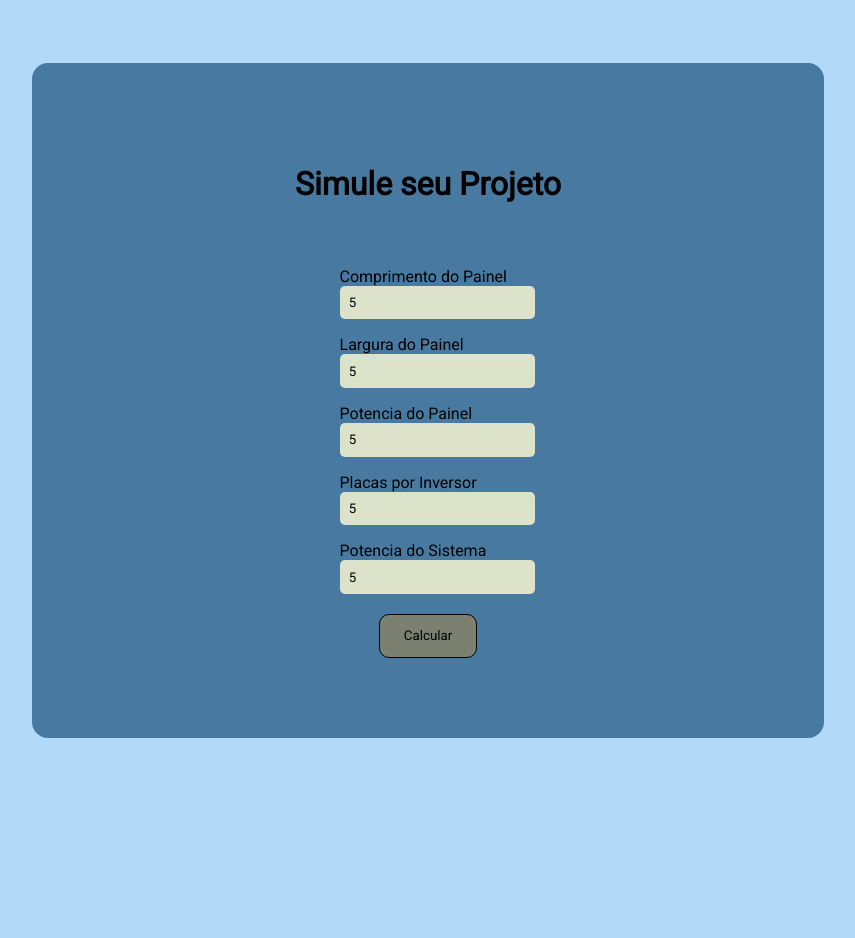
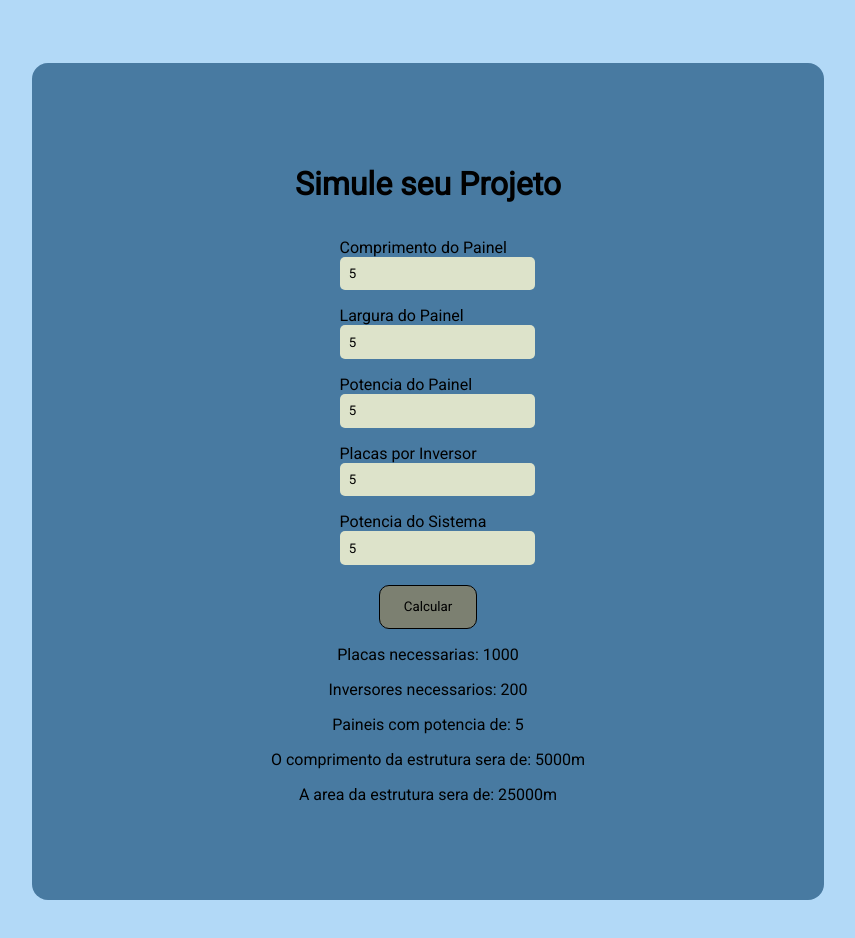
Before and after one commit to ViniciosToledo/desafioFullstack, a React (Vite) app: page / in a window 1280 px wide. Both pictures are taken after typing "5", "5", "5", "5", "5" into the empty fields and a click on the button "Calcular". Shown: the top 938 px of the page, without its empty margins (212-1067 px from the left). Before the commit the page ends 801 px from the top, so only its background shows below. Built offline with nearby package versions, Linux system fonts and the light colour scheme; no server answers; the database is empty.

Commit message:
Finalização do formulario na pagina de calculo

```diff
--- a/src/routes/calculo/calculo.css
+++ b/src/routes/calculo/calculo.css
@@ -44,7 +44,7 @@ input{
 }
 
 h1{
-    margin-bottom: 1.5em;
+    margin-bottom: .6em;
     color: black;
 }
 
@@ -55,3 +55,7 @@ button{
     border: 1px solid;
     background-color: #7c8071;
 }
+
+.resultadoContainer{
+    text-align: center;
+}
--- a/src/routes/calculo/calculo.jsx
+++ b/src/routes/calculo/calculo.jsx
@@ -1,20 +1,18 @@
-import { useEffect, useState } from 'react'
-import { getDocs } from "firebase/firestore";
-import calculosDB from '../../services/firebaseConfig';
+import { useState } from 'react'
 import './calculo.css'
 
 function Calculo() {
 
-  useEffect(()=>{
-    const getCalculos = async () => {
-      const data = await getDocs(calculosDB)
-      setCalculos(data.docs.map((doc)=>({...doc.data(), id: doc.id})))
-    }
-    getCalculos()
-  },[])
+  //Variaveis usadas para calcular o sistema
+  const [resultado, setResultado] = useState()
+  const [comprimentoPainel, setComprimentoPainel] = useState()
+  const [larguraPainel, setLarguraPainel] = useState()
+  const [potenciaPainel, setPotenciaPainel] = useState()
+  const [placasPorInversor, setPlacasPorInversor] = useState()
+  const [potenciaSistema, setPotenciaSistema] = useState()
+  const [validator, setValidator] = useState(false)
 
-  const [calculos, setCalculos] = useState([])
-
+  //Função responsavel pelo calculo do sistema
   function calcularSistema(POTENCIA_PAINEL,COMPRIMENTO_PAINEL,POTENCIA_TOTAL,LARGURA_PAINEL,MAXIMO_PLACAS_POR_INVERSOR) {
 
     const potenciaPorPlaca = POTENCIA_PAINEL / 1000; // Potência por placa em KW
@@ -32,16 +30,18 @@ function Calculo() {
     };
   }
 
-  function calcular(e){
+  //Função que captura os dados do formulario e chama a função de calculo do sistema
+  function capturarInputs(e){
     e.preventDefault()
-    const inputComprimento = parseFloat(document.querySelector('#comprimetoPainel').value)
-    const inputLargura = parseFloat(document.querySelector('#larguraPainel').value)
-    const inputPotencia = parseFloat(document.querySelector('#potenciaPainel').value)
-    const inputPlacasPorInversor = parseFloat(document.querySelector('#placasPorInversor').value)
-    const inputPotenciaTotal = parseFloat(document.querySelector('#potenciaTotal').value)
 
-    const resultado =calcularSistema(inputPotencia, inputComprimento, inputPotenciaTotal, inputLargura, inputPlacasPorInversor)
-    return resultado
+    if (comprimentoPainel>0 && larguraPainel>0 && potenciaPainel>0 && placasPorInversor>0 && potenciaSistema>0) {
+      setResultado(calcularSistema(potenciaPainel, comprimentoPainel, potenciaSistema, larguraPainel, placasPorInversor))
+      setValidator(false)
+    }
+
+    else{
+      setValidator(true)
+    }
   }
 
 
@@ -52,31 +52,46 @@ function Calculo() {
         <form>
           <div className='inputContainer'>
             <label htmlFor="comprimetoPainel" className='comprimetoPainel'>Comprimento do Painel</label>
-            <input type="number" name="comprimetoPainel" id="comprimetoPainel" placeholder='10m' />
+            <input type="number" name="comprimetoPainel" id="comprimetoPainel" placeholder='10m' onChange={(e) => setComprimentoPainel(e.target.value)} />
           </div>
 
           <div className='inputContainer'>
             <label htmlFor="larguraPainel">Largura do Painel</label>
-            <input type="number" name="larguraPainel" id="larguraPainel" placeholder='2m' />
+            <input type="number" name="larguraPainel" id="larguraPainel" placeholder='2m' onChange={(e) => setLarguraPainel(e.target.value)} />
           </div>
 
           <div className='inputContainer'>
             <label htmlFor="potenciaPainel">Potencia do Painel</label>
-            <input type="number" name="potenciaPainel" id="potenciaPainel" placeholder='550W' />
+            <input type="number" name="potenciaPainel" id="potenciaPainel" placeholder='550W' onChange={(e) => setPotenciaPainel(e.target.value)} />
           </div>
 
           <div className='inputContainer'>
             <label htmlFor="placasPorInversor">Placas por Inversor</label>
-            <input type="number" name="placasPorInversor" id="placasPorInversor" placeholder='4' />
+            <input type="number" name="placasPorInversor" id="placasPorInversor" placeholder='4' onChange={(e) => setPlacasPorInversor(e.target.value)} />
           </div>
 
           <div className='inputContainer'>
             <label htmlFor="potenciaTotal">Potencia do Sistema</label>
-            <input type="number" name="potenciaTotal" id="potenciaTotal" placeholder='4.5KW' />
+            <input type="number" name="potenciaTotal" id="potenciaTotal" placeholder='4.5KW' onChange={(e) => setPotenciaSistema(e.target.value)} />
           </div>
 
-          <button onClick={calcular}>Calcular</button>
+          <button onClick={capturarInputs}>Calcular</button>
         </form>
+          {resultado && (
+            <div className='resultadoContainer'>
+              <p>Placas necessarias: {resultado.quantidadePlacas}</p>
+              <p>Inversores necessarios: {resultado.quantidadeInversores}</p>
+              <p>Paineis com potencia de: {resultado.potenciaPainel}</p>
+              <p>O comprimento da estrutura sera de: {resultado.comprimentoEstrutura}m</p>
+              <p>A area da estrutura sera de: {resultado.areaUtil}m</p>
+            </div>
+          )}
+
+          {validator && (
+            <div className='errorMessage'>
+              <p>Por favor preencha todos os campos corretamente</p>
+            </div>
+          )}
       </div>
     </>
   )
```
